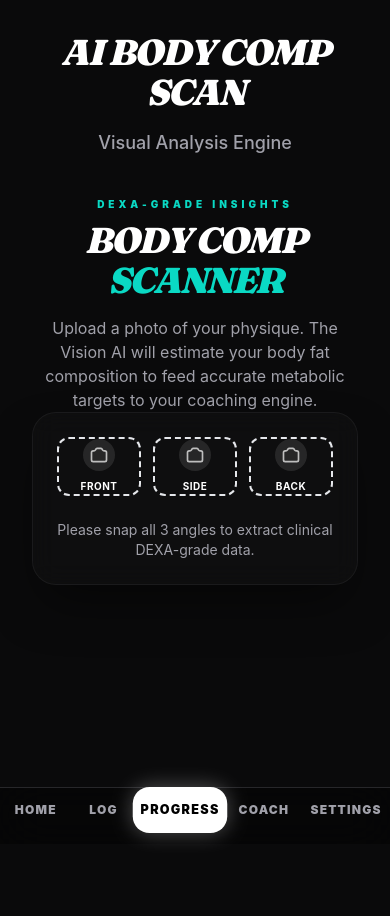
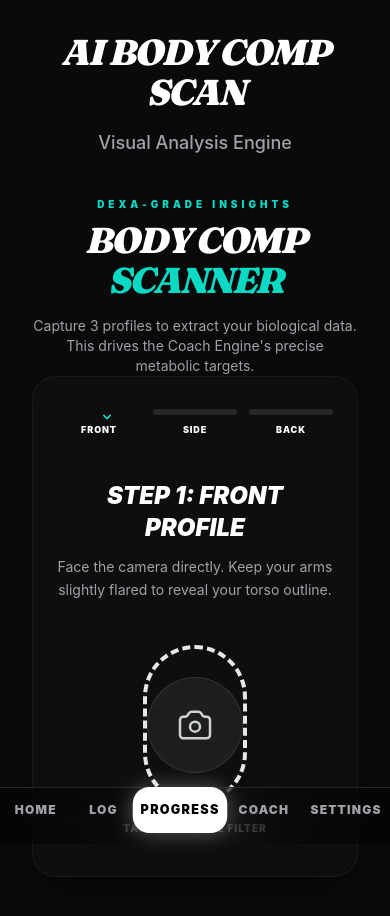
Before and after one commit to bahhlahke/fitnova-ai-, a Next.js app: page /progress/scan in a window 390 px wide. Shown: the top 916 px of the page. Before the commit the page ends 844 px from the top, so only its background shows below. Built offline with nearby package versions, Linux system fonts and the light colour scheme; no server answers.

Commit message:
feat: implement guided full-screen mobile stepper for body scanner

```diff
--- a/app/progress/scan/page.tsx
+++ b/app/progress/scan/page.tsx
@@ -69,14 +69,14 @@ export default function BodyCompScannerPage() {
 
     return (
         <PageLayout title="AI Body Comp Scan" subtitle="Visual Analysis Engine">
-            <main className="mx-auto max-w-shell px-4 pt-6 sm:px-6">
+            <main className="mx-auto max-w-shell px-4 pt-6 sm:px-6 pb-20">
                 <header className="mb-8 text-center">
                     <p className="text-[10px] font-black uppercase tracking-[0.4em] text-fn-accent mb-2">DEXA-Grade Insights</p>
                     <h1 className="font-display text-4xl font-black italic uppercase tracking-tighter sm:text-5xl">
                         Body Comp <span className="text-fn-accent">Scanner</span>
                     </h1>
-                    <p className="mt-4 text-fn-muted max-w-md mx-auto">
-                        Upload a photo of your physique. The Vision AI will estimate your body fat composition to feed accurate metabolic targets to your coaching engine.
+                    <p className="mt-4 text-fn-muted max-w-md mx-auto text-sm">
+                        Capture 3 profiles to extract your biological data. This drives the Coach Engine&apos;s precise metabolic targets.
                     </p>
                 </header>
 
@@ -87,48 +87,121 @@ export default function BodyCompScannerPage() {
                 )}
 
                 {!result ? (
-                    <Card className="border-white/5 bg-white/[0.02] overflow-hidden p-6 text-center shadow-2xl">
-                        <div className="grid grid-cols-3 gap-3 mb-6">
-                            {(["front", "side", "back"] as const).map((slot) => (
-                                <div
-                                    key={slot}
-                                    onClick={() => !isScanning && triggerUpload(slot)}
-                                    className={`relative rounded-xl overflow-hidden border-2 aspect-[3/4] flex flex-col items-center justify-center transition-all ${isScanning ? "cursor-default" : "cursor-pointer"
-                                        } ${images[slot] ? "border-white/10" : "border-dashed border-white/20 hover:border-fn-accent/50 hover:bg-white/5 group"
-                                        }`}
-                                >
-                                    {images[slot] ? (
-                                        <Image
-                                            src={images[slot]!}
-                                            alt={`${slot} view`}
-                                            fill
-                                            className={`object-cover ${isScanning ? "opacity-50 grayscale transition-all duration-1000" : ""}`}
-                                        />
+                    <Card className="border-white/5 bg-white/[0.02] overflow-hidden p-6 text-center shadow-2xl relative min-h-[460px] flex flex-col justify-center">
+                        {images.front && images.side && images.back ? (
+                            <div className="py-4 animate-in fade-in zoom-in duration-500">
+                                <div className="h-16 w-16 mx-auto bg-fn-accent/20 rounded-full flex items-center justify-center mb-6 shadow-[0_0_30px_rgba(10,217,196,0.2)]">
+                                    <svg className="w-8 h-8 text-fn-accent" fill="none" viewBox="0 0 24 24" stroke="currentColor">
+                                        <path strokeLinecap="round" strokeLinejoin="round" strokeWidth={2.5} d="M5 13l4 4L19 7" />
+                                    </svg>
+                                </div>
+                                <h3 className="text-2xl font-black italic uppercase text-white mb-2">Data Collected</h3>
+                                <p className="text-fn-muted mb-8 text-sm">3D biological markers are queued for extraction.</p>
+
+                                <div className="grid grid-cols-3 gap-3 mb-8 px-2 opacity-60 grayscale hover:opacity-100 hover:grayscale-0 transition-all duration-500 cursor-pointer">
+                                    <div className="aspect-[3/4] relative bg-black rounded-lg overflow-hidden border border-white/10" onClick={() => triggerUpload("front")}>
+                                        <Image src={images.front} alt="front" fill className="object-cover" />
+                                        <div className="absolute bottom-1 right-1 bg-black/50 rounded-full p-1"><svg className="w-3 h-3 text-white" fill="none" viewBox="0 0 24 24" stroke="currentColor"><path strokeLinecap="round" strokeLinejoin="round" strokeWidth={2} d="M15.232 5.232l3.536 3.536m-2.036-5.036a2.5 2.5 0 113.536 3.536L6.5 21.036H3v-3.572L16.732 3.732z" /></svg></div>
+                                    </div>
+                                    <div className="aspect-[3/4] relative bg-black rounded-lg overflow-hidden border border-white/10" onClick={() => triggerUpload("side")}>
+                                        <Image src={images.side} alt="side" fill className="object-cover" />
+                                        <div className="absolute bottom-1 right-1 bg-black/50 rounded-full p-1"><svg className="w-3 h-3 text-white" fill="none" viewBox="0 0 24 24" stroke="currentColor"><path strokeLinecap="round" strokeLinejoin="round" strokeWidth={2} d="M15.232 5.232l3.536 3.536m-2.036-5.036a2.5 2.5 0 113.536 3.536L6.5 21.036H3v-3.572L16.732 3.732z" /></svg></div>
+                                    </div>
+                                    <div className="aspect-[3/4] relative bg-black rounded-lg overflow-hidden border border-white/10" onClick={() => triggerUpload("back")}>
+                                        <Image src={images.back} alt="back" fill className="object-cover" />
+                                        <div className="absolute bottom-1 right-1 bg-black/50 rounded-full p-1"><svg className="w-3 h-3 text-white" fill="none" viewBox="0 0 24 24" stroke="currentColor"><path strokeLinecap="round" strokeLinejoin="round" strokeWidth={2} d="M15.232 5.232l3.536 3.536m-2.036-5.036a2.5 2.5 0 113.536 3.536L6.5 21.036H3v-3.572L16.732 3.732z" /></svg></div>
+                                    </div>
+                                </div>
+
+                                <div className="flex gap-4">
+                                    <Button variant="ghost" className="w-[100px]" onClick={() => setImages({ front: null, side: null, back: null })}>
+                                        Reset
+                                    </Button>
+                                    <Button className="flex-1 shadow-[0_0_20px_rgba(10,217,196,0.3)] animate-pulse" onClick={startScan} disabled={isScanning}>
+                                        Analyze Physique
+                                    </Button>
+                                </div>
+                            </div>
+                        ) : (
+                            <div className="flex flex-col items-center flex-1 h-full py-2">
+                                {/* Progress Tracker */}
+                                <div className="flex justify-center gap-3 w-full mb-10">
+                                    {(['front', 'side', 'back'] as const).map((step) => {
+                                        const isCompleted = !!images[step];
+                                        const isCurrent = (!images.front && step === 'front') || (images.front && !images.side && step === 'side') || (images.front && images.side && !images.back && step === 'back');
+
+                                        return (
+                                            <div key={step} className="flex-1 flex flex-col gap-2 relative">
+                                                {isCurrent && <div className="absolute -top-6 left-1/2 -translate-x-1/2 text-fn-accent animate-bounce"><svg className="w-4 h-4" fill="currentColor" viewBox="0 0 20 20"><path fillRule="evenodd" d="M5.293 7.293a1 1 0 011.414 0L10 10.586l3.293-3.293a1 1 0 111.414 1.414l-4 4a1 1 0 01-1.414 0l-4-4a1 1 0 010-1.414z" clipRule="evenodd" /></svg></div>}
+                                                <div className={`h-1.5 w-full rounded-full transition-all duration-500 ${isCompleted ? 'bg-fn-accent shadow-[0_0_10px_rgba(10,217,196,0.5)]' : isCurrent ? 'bg-white/40' : 'bg-white/10'}`} />
+                                                <p className={`text-[9px] uppercase font-black tracking-widest ${isCompleted ? 'text-fn-accent' : isCurrent ? 'text-white drop-shadow-md' : 'text-white/30'}`}>
+                                                    {step}
+                                                </p>
+                                            </div>
+                                        );
+                                    })}
+                                </div>
+
+                                {/* Current Step Instructions */}
+                                <div className="mb-10 h-32 flex flex-col justify-center animate-in fade-in slide-in-from-right-4 duration-500 w-full" key={!images.front ? 'front' : !images.side ? 'side' : 'back'}>
+                                    {!images.front ? (
+                                        <>
+                                            <h3 className="text-2xl font-black italic uppercase text-white mb-3">Step 1: Front Profile</h3>
+                                            <p className="text-sm text-fn-muted max-w-[280px] mx-auto leading-relaxed">Face the camera directly. Keep your arms slightly flared to reveal your torso outline.</p>
+                                        </>
+                                    ) : !images.side ? (
+                                        <>
+                                            <h3 className="text-2xl font-black italic uppercase text-white mb-3">Step 2: Side Profile</h3>
+                                            <p className="text-sm text-fn-muted max-w-[280px] mx-auto leading-relaxed">Turn 90 degrees. Let your arms hang naturally. Keep your posture relaxed.</p>
+                                        </>
                                     ) : (
                                         <>
-                                            <div className="h-8 w-8 rounded-full bg-white/10 flex items-center justify-center mb-2 group-hover:scale-110 transition-transform">
-                                                <svg className="w-5 h-5 text-white/70" fill="none" viewBox="0 0 24 24" stroke="currentColor">
-                                                    <path strokeLinecap="round" strokeLinejoin="round" strokeWidth={2} d="M3 9a2 2 0 012-2h.93a2 2 0 001.664-.89l.812-1.22A2 2 0 0110.07 4h3.86a2 2 0 011.664.89l.812 1.22A2 2 0 0018.07 7H19a2 2 0 012 2v9a2 2 0 01-2 2H5a2 2 0 01-2-2V9z" />
-                                                </svg>
-                                            </div>
-                                            <p className="text-[10px] sm:text-xs font-bold text-white uppercase tracking-wider">{slot}</p>
+                                            <h3 className="text-2xl font-black italic uppercase text-white mb-3">Step 3: Back Profile</h3>
+                                            <p className="text-sm text-fn-muted max-w-[280px] mx-auto leading-relaxed">Face away from the lens. Flex your upper back slightly to reveal definition.</p>
                                         </>
                                     )}
+                                </div>
 
-                                    {/* Scanning Laser Animation overlay for each image if scanning */}
-                                    {isScanning && images[slot] && (
-                                        <div className="absolute inset-0 z-10 pointer-events-none">
-                                            <div className="absolute top-0 w-full h-1 bg-fn-accent shadow-[0_0_15px_3px_rgba(10,217,196,0.8)] animate-[scan_2s_ease-in-out_infinite]" />
-                                            <div className="absolute inset-0 bg-fn-accent/10 animate-pulse" />
+                                {/* Big Camera Button */}
+                                <div className="mt-auto perspective-1000 relative">
+                                    <div
+                                        className="relative w-40 h-40 rounded-full border-4 border-dashed border-white/20 flex items-center justify-center cursor-pointer group mb-4 shadow-xl active:scale-95 transition-all duration-300"
+                                        onClick={() => triggerUpload(!images.front ? 'front' : !images.side ? 'side' : 'back')}
+                                        style={{ transformStyle: 'preserve-3d' }}
+                                    >
+                                        <div className="absolute inset-0 rounded-full bg-fn-accent opacity-0 group-hover:opacity-10 transition-opacity duration-500" />
+                                        {/* Outer glowing pulse ring */}
+                                        <div className="absolute -inset-4 rounded-full border border-fn-accent/30 animate-[ping_3s_cubic-bezier(0,0,0.2,1)_infinite]" />
+
+                                        <div className="h-24 w-24 rounded-full bg-white/5 backdrop-blur-md border border-white/10 flex items-center justify-center group-hover:bg-white/10 group-hove:scale-110 shadow-[inset_0_0_20px_rgba(255,255,255,0.05)] transition-all duration-300">
+                                            <svg className="w-10 h-10 text-white/80 group-hover:text-white group-hover:drop-shadow-[0_0_8px_rgba(255,255,255,0.8)] transition-all" fill="none" viewBox="0 0 24 24" stroke="currentColor">
+                                                <path strokeLinecap="round" strokeLinejoin="round" strokeWidth={1.5} d="M3 9a2 2 0 012-2h.93a2 2 0 001.664-.89l.812-1.22A2 2 0 0110.07 4h3.86a2 2 0 011.664.89l.812 1.22A2 2 0 0018.07 7H19a2 2 0 012 2v9a2 2 0 01-2 2H5a2 2 0 01-2-2V9z" />
+                                                <path strokeLinecap="round" strokeLinejoin="round" strokeWidth={1.5} d="M15 13a3 3 0 11-6 0 3 3 0 016 0z" />
+                                            </svg>
                                         </div>
-                                    )}
+                                    </div>
                                 </div>
-                            ))}
-                        </div>
+                                <p className="text-[10px] font-black tracking-widest text-white/40 uppercase mb-2">Tap to Capture Filter</p>
+                            </div>
+                        )}
 
                         {isScanning && (
-                            <div className="mb-6">
-                                <p className="text-fn-accent font-black uppercase tracking-widest bg-fn-accent/10 px-4 py-2 rounded-full inline-block backdrop-blur-md text-sm border border-fn-accent/20">
+                            <div className="absolute inset-0 bg-black/90 backdrop-blur-md z-50 flex flex-col items-center justify-center animate-in fade-in duration-300 rounded-2xl">
+                                <div className="relative w-48 h-48 mb-8">
+                                    {/* 3D wireframe or abstract rotating element to depict 3D compositing */}
+                                    <div className="absolute inset-0 rounded-full border-2 border-fn-accent/20 animate-spin" style={{ animationDuration: '3s' }} />
+                                    <div className="absolute inset-4 rounded-full border-2 border-dashed border-white/30 animate-spin-slow" />
+                                    <div className="absolute inset-8 rounded-full border-2 border-fn-accent/60 animate-spin" style={{ animationDuration: '2s', animationDirection: 'reverse' }} />
+                                    <div className="absolute inset-0 flex items-center justify-center">
+                                        <svg className="w-12 h-12 text-white animate-pulse" fill="none" viewBox="0 0 24 24" stroke="currentColor">
+                                            <path strokeLinecap="round" strokeLinejoin="round" strokeWidth={1.5} d="M14 10l-2 1m0 0l-2-1m2 1v2.5M20 7l-2 1m2-1l-2-1m2 1v2.5M14 4l-2-1-2 1M4 7l2-1M4 7l2 1M4 7v2.5M12 21l-2-1m2 1l2-1m-2 1v-2.5M6 18l-2-1v-2.5M18 18l2-1v-2.5" />
+                                        </svg>
+                                    </div>
+                                </div>
+                                <div className="w-full max-w-[200px] relative h-1 bg-white/10 rounded-full overflow-hidden mb-6">
+                                    <div className="absolute top-0 bottom-0 left-0 bg-fn-accent shadow-[0_0_15px_rgba(10,217,196,1)] w-1/2 animate-[scan_1.5s_ease-in-out_infinite_alternate]" />
+                                </div>
+                                <p className="text-fn-accent font-black uppercase tracking-widest text-sm drop-shadow-[0_0_10px_rgba(10,217,196,0.5)]">
                                     Compositing 3D Data...
                                 </p>
                             </div>
@@ -137,28 +210,13 @@ export default function BodyCompScannerPage() {
                         <input
                             type="file"
                             accept="image/*"
+                            capture="environment"
                             className="hidden"
                             ref={fileInputRef}
                             onChange={handleImageUpload}
                             disabled={isScanning}
                         />
 
-                        <div className="flex gap-4 max-w-sm mx-auto">
-                            {(!images.front || !images.side || !images.back) && (
-                                <p className="text-sm text-fn-muted w-full">Please snap all 3 angles to extract clinical DEXA-grade data.</p>
-                            )}
-
-                            {images.front && images.side && images.back && !isScanning && (
-                                <>
-                                    <Button variant="ghost" type="button" onClick={() => setImages({ front: null, side: null, back: null })} className="w-full">
-                                        Retake All
-                                    </Button>
-                                    <Button onClick={startScan} type="button" className="w-full shadow-[0_0_20px_rgba(10,217,196,0.2)]">
-                                        Analyze Physique
-                                    </Button>
-                                </>
-                            )}
-                        </div>
                     </Card>
                 ) : (
                     <Card className="border-fn-accent/20 bg-gradient-to-br from-fn-accent/10 to-transparent overflow-hidden shadow-[0_0_40px_rgba(10,217,196,0.15)] animate-in fade-in slide-in-from-bottom-8 duration-700">
@@ -171,14 +229,14 @@ export default function BodyCompScannerPage() {
                         </div>
                         <div className="p-6 bg-black/20">
                             <p className="text-[10px] font-black uppercase tracking-[0.3em] text-fn-accent mb-4">Vision Analysis</p>
-                            <p className="text-fn-muted leading-relaxed italic border-l-2 border-fn-accent pl-4">
+                            <p className="text-fn-muted leading-relaxed italic border-l-2 border-fn-accent pl-4 text-sm">
                                 &quot;{result.analysis}&quot;
                             </p>
                             <div className="mt-8 flex gap-4">
                                 <Button variant="secondary" className="w-full" onClick={() => { setResult(null); setImages({ front: null, side: null, back: null }); }}>
                                     Scan Again
                                 </Button>
-                                <Button className="w-full" onClick={() => router.push("/coach")}>
+                                <Button className="w-full shadow-[0_0_20px_rgba(10,217,196,0.1)] hover:shadow-[0_0_30px_rgba(10,217,196,0.25)]" onClick={() => router.push("/coach")}>
                                     Return to Coach
                                 </Button>
                             </div>
@@ -187,13 +245,14 @@ export default function BodyCompScannerPage() {
                 )}
             </main>
 
-            {/* Global CSS for the scan line animation specifically for this page if not exported globally */}
             <style dangerouslySetInnerHTML={{
                 __html: `
         @keyframes scan {
-          0% { transform: translateY(0); }
-          50% { transform: translateY(1000%); }
-          100% { transform: translateY(0); }
+          0% { transform: translateX(-100%); }
+          100% { transform: translateX(200%); }
+        }
+        .animate-spin-slow {
+          animation: spin 8s linear infinite;
         }
       ` }} />
         </PageLayout>
```
